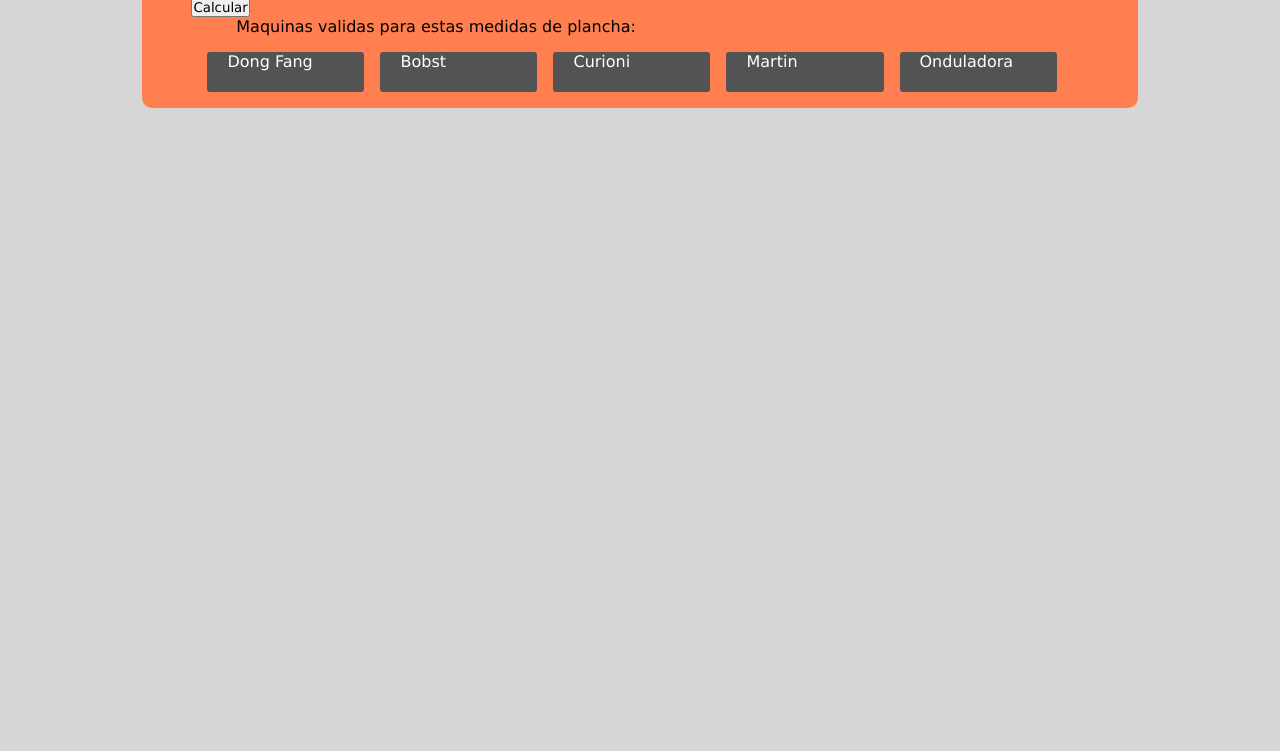
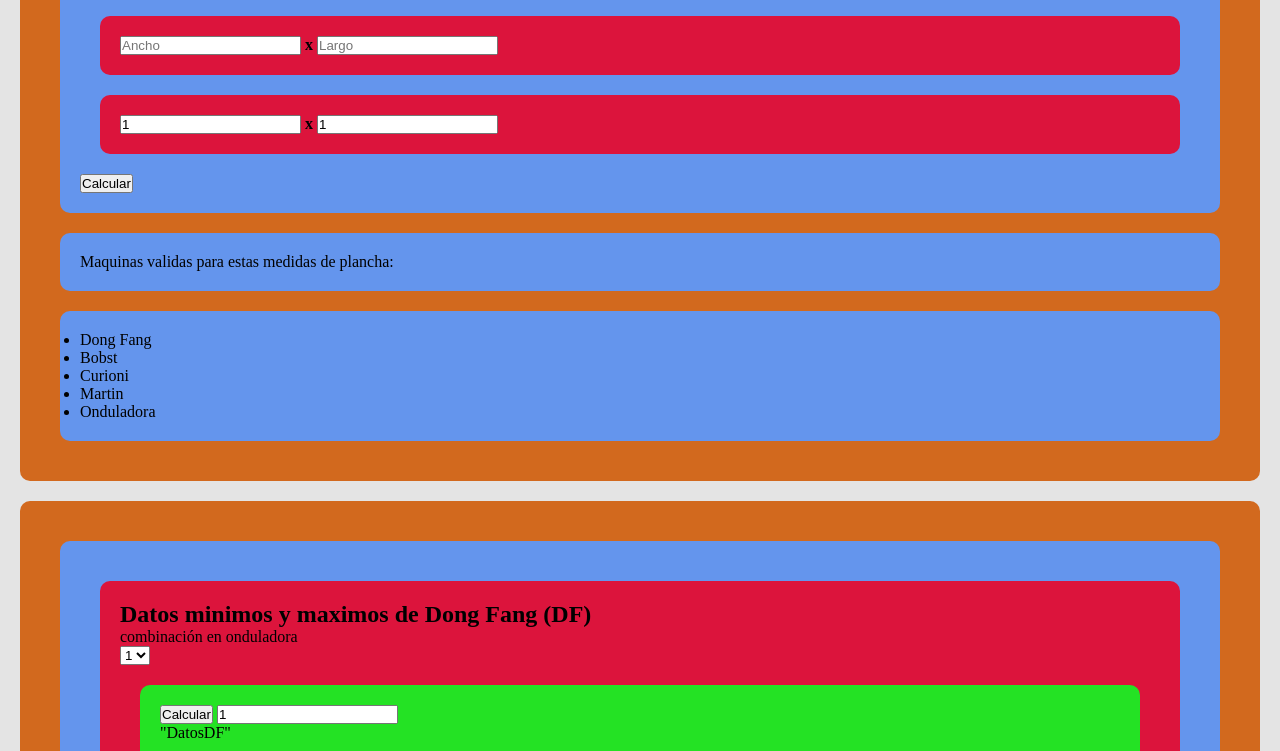
Before and after one commit to ReyChancla/DSS, a plain HTML site: page index.html in a window 1280 px wide. Shown: the part 121-872 px from the top of the page. Before the commit the page ends 800 px from the top, so only its background shows below. Drawn offline with Linux system fonts and the light colour scheme.

Commit message:
Update Style.css

```diff
--- a/Style.css
+++ b/Style.css
@@ -1,23 +1,47 @@
 *{
+    margin: 0;
+    padding: 0;
+}
+
+body{
+    background: rgb(228, 228, 228);
+}
+
+div{
+    margin: 20px;
+    padding: 20px;
+    background: chocolate;
+    border-radius: 10px;
+}
+div div{
+    background: cornflowerblue;
+}
+div div div{
+    background: crimson;
+}
+div div div div{
+    background: rgb(36, 226, 36);
+}
+
+/*{
     margin: auto;
     padding: 0%;
     box-sizing: border-box;
     font-family:Verdana, Geneva, Tahoma, sans-serif;
-    max-width: 90%;
 }
 
 body{
     background: rgb(214, 214, 214);
+    max-height: 90%;
 }
 
 .cabecera{
-    max-width: 120em;
+    max-width: 90%;
     align-items: center;
     background: coral;
     display:flexbox;
     flex-flow: row nowrap;
     justify-content: flex-start;
-    align-items: center;
     margin: 20px;
     border-radius: 10px;
 }
@@ -28,14 +52,14 @@ body{
 }
 
 .parte1{
-    max-width: 30em;
+    max-width: 80%;
     align-items: center;
 
 }
 
 .maquinas ul{
     list-style: none;
-    max-width: 80em;
+    max-width: 1000px;
     padding: 1em;
     display: flex;
     flex-flow: row nowrap;
@@ -71,19 +95,27 @@ body{
 }
 
 .resultado{
-min-height: 10em;
+min-height: 80%;
 position: relative;
 }
 
 .bloque{
-margin: 1em;
-padding: 1em;
-position: absolute;
-top: 2em;
-opacity: 0;
+position: relative;
+opacity: 1;
 transition: all .5s ease;
 }
 
 .bloque.activo{
 opacity: 1;
 }
+
+/* .resultado input{
+    height: 30px;
+    width: 200px;
+    text-align: center;
+    border: none;
+    background: #fff;
+    border-radius: 3px;
+    inwebkit-inner-spin-button,
+    -webkit-appearance: none;
+} */
```
